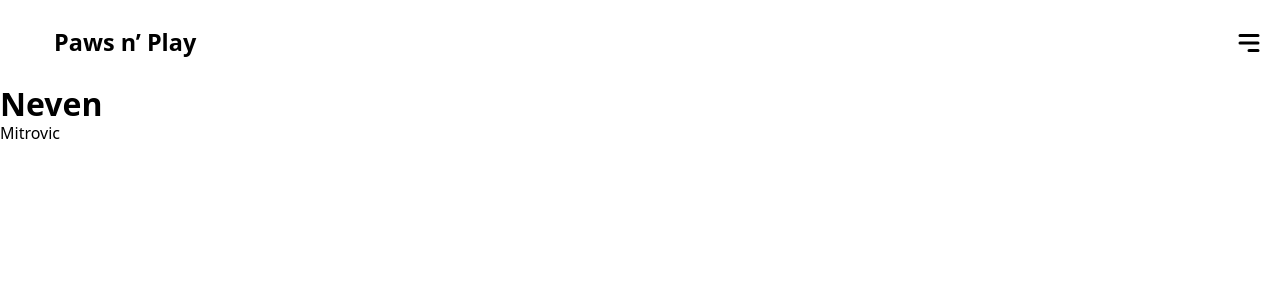
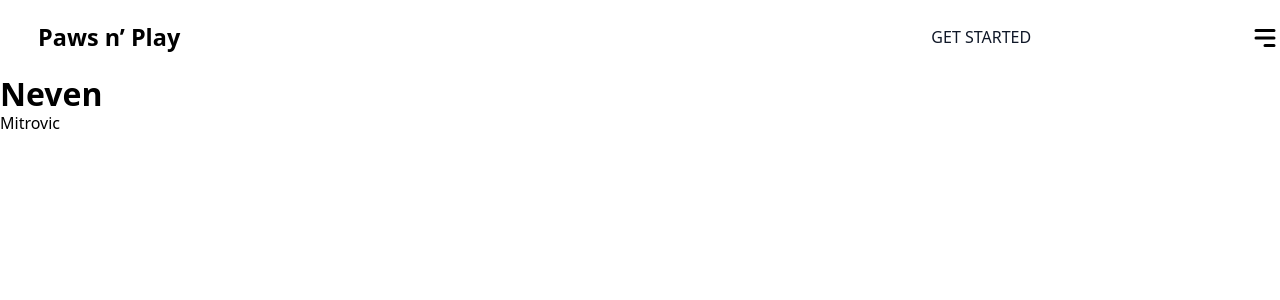
Before and after one commit to nevenmitrovic/paws-landing, a React (Vite) app: page / in a window 1280 px wide. Shown: the top 300 px of the page. Built offline with nearby package versions, Linux system fonts and the light colour scheme; a web font is replaced by a local one.

Commit message:
add desktop devices nav

```diff
--- a/src/components/Header/Header.tsx
+++ b/src/components/Header/Header.tsx
@@ -1,13 +1,47 @@
 import styles from './header.module.css'
 import logo from '@/assets/images/logo.png'
 import { HiMenuAlt3 } from 'react-icons/hi'
+import { FaAngleDown, FaAngleUp } from 'react-icons/fa'
 
 export default function Header() {
 	return (
 		<header className={styles.header}>
-			<div className={styles.logo}>
-				<img src={logo} width={27.09400177001953} height={24.540000915527344} />
-				<h3>Paws n’ Play</h3>
+			<div className={styles.content}>
+				{/* LOGO */}
+				<div className={styles.logo}>
+					<img src={logo} width={27.09400177001953} height={24.540000915527344} />
+					<h3>Paws n’ Play</h3>
+				</div>
+
+				{/* NAVLINKS */}
+				<nav>
+					<ul className={styles.navMenu}>
+						<li>
+							<button>
+								Shop <FaAngleDown size={20} />
+							</button>
+						</li>
+						<li>
+							<button>
+								Services <FaAngleDown size={20} />
+							</button>
+						</li>
+						<li>
+							<button>About us</button>
+						</li>
+						<li>
+							<button>Blog</button>
+						</li>
+						<li>
+							<button>Contact</button>
+						</li>
+					</ul>
+				</nav>
+			</div>
+
+			{/* NAVIGATION ACTION */}
+			<div>
+				<button className={styles.navAction}>GET STARTED</button>
 			</div>
 
 			{/* MOBILE MENU BUTTON */}
--- a/src/components/Header/header.module.css
+++ b/src/components/Header/header.module.css
@@ -18,3 +18,40 @@
 	border: none;
 	background-color: inherit;
 }
+
+@media (width > 768px) {
+	.header {
+		max-width: 1280px;
+		margin-inline: auto;
+		padding: 18px 0;
+	}
+	.content {
+		display: flex;
+		align-items: center;
+		gap: 50px;
+	}
+	.navMenu {
+		display: flex;
+		align-items: center;
+		gap: 32px;
+	}
+	.navMenu button {
+		display: flex;
+		align-items: center;
+		justify-content: center;
+		border: none;
+		background-color: inherit;
+		gap: 8px;
+		padding: 4px;
+		color: var(--clr-primary-text-opacity);
+	}
+	.navAction {
+		border: none;
+		background-color: var(--clr-primary-text);
+		padding: 10px 18px;
+		border: 1px solid var(--clr-primary-text);
+		color: var(--clr-primary-text-opacity);
+		border-radius: var(--border-radius);
+		color: var(--clr-secondary-text);
+	}
+}
--- a/src/index.css
+++ b/src/index.css
@@ -133,6 +133,7 @@
 		--clr-secondary-opacity: rgba(16, 24, 40, 0.5);
 		--clr-black-opacity: rgba(0, 0, 0, 0.7);
 		--clr-light-gray-opacity: rgba(206, 206, 206, 0.5);
+		--clr-primary-text-opacity: rgba(255, 255, 255, 0.8);
 
 		--clr-button-gradient-left: var(--clr-secondary-text);
 		--clr-button-gradient-right: #233250;
@@ -149,6 +150,10 @@
 			var(--clr-button-border-gradient-left),
 			var(var(--clr-button-border-gradient-right))
 		);
+
+		/* other */
+
+		--border-radius: 50px;
 
 		/* font sizes */
 
```
